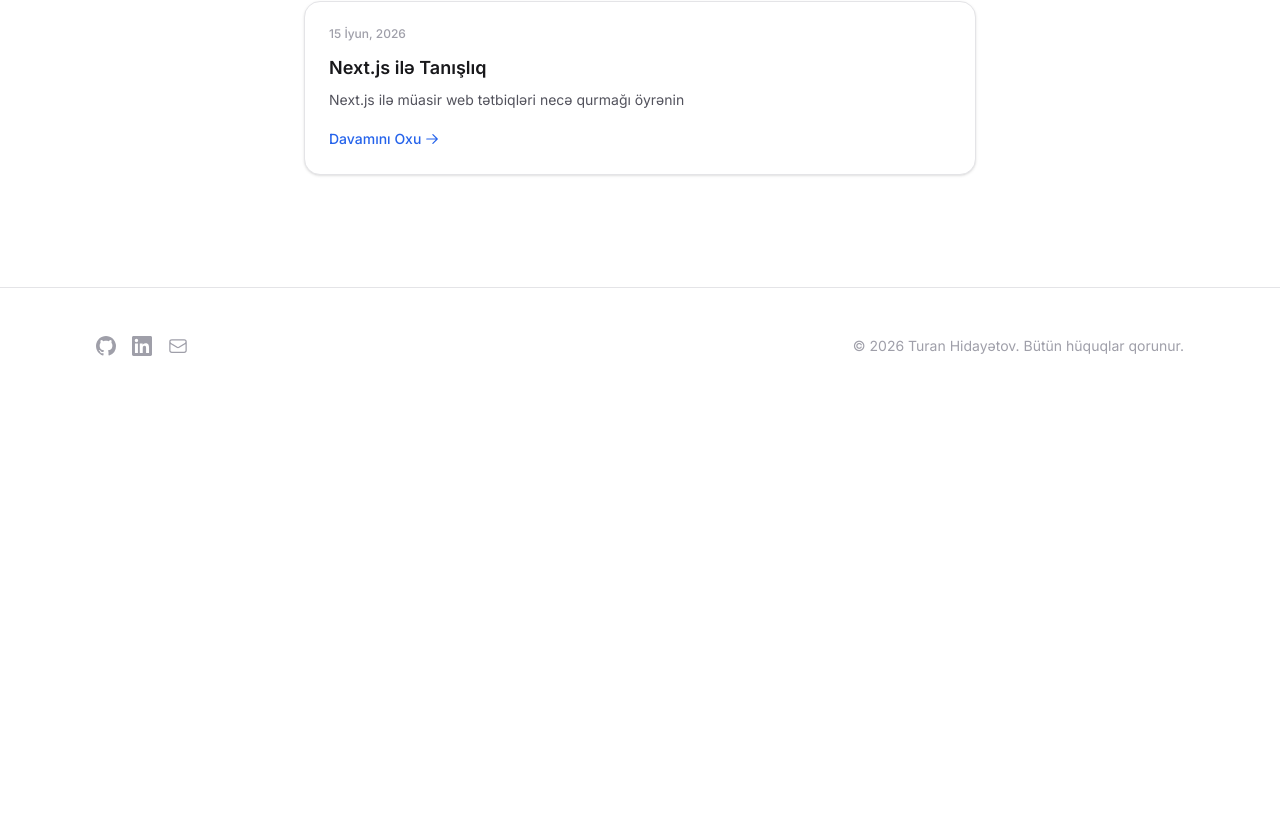
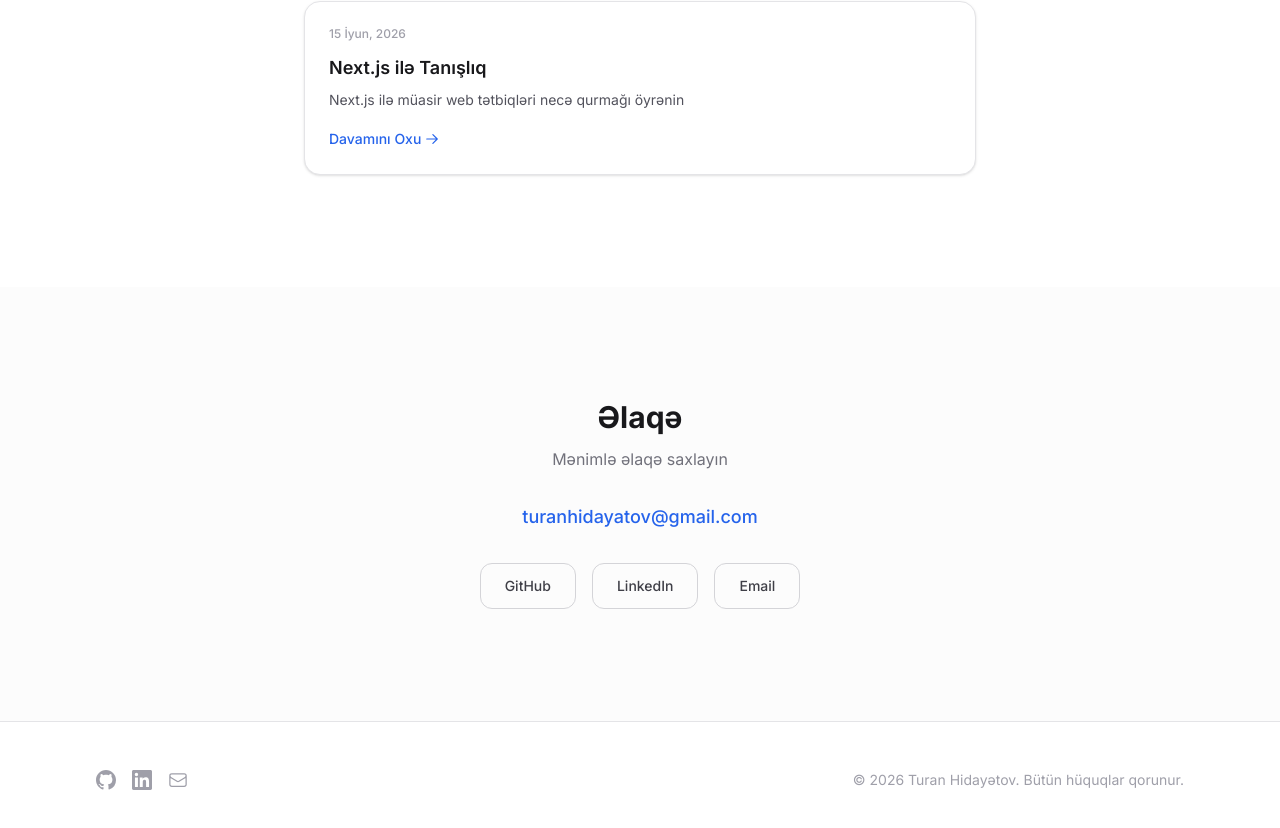
Before and after one commit to TuranHidayet/turanly, a Next.js app: page /az in a window 1280 px wide. Shown: the part 2197-3025 px from the top of the page. Before the commit the page ends 2601 px from the top, so only its background shows below. Built offline with nearby package versions, Linux system fonts and the light colour scheme.

Commit message:
ana sehifede elaqe hissesi elave olundu

```diff
--- a/src/app/[lang]/page.tsx
+++ b/src/app/[lang]/page.tsx
@@ -5,6 +5,7 @@ import { Hero } from "@/components/Hero";
 import { ProjectCarousel } from "@/components/ProjectCarousel";
 import { BlogCard } from "@/components/BlogCard";
 import projects from "@/data/projects.json";
+import profile from "@/data/profile.json";
 
 export default async function HomePage({
   params,
@@ -67,6 +68,32 @@ export default async function HomePage({
           </div>
         </div>
       </section>
+
+      <section className="section-padding bg-zinc-50/50 dark:bg-zinc-900/50">
+        <div className="container-main">
+          <div className="mx-auto max-w-2xl text-center">
+            <h2 className="mb-3 text-3xl font-bold">{dict.contact.title}</h2>
+            <p className="mb-8 text-zinc-500 dark:text-zinc-400">{dict.contact.subtitle}</p>
+            <a
+              href={profile.social.email}
+              className="mb-8 inline-block text-lg font-medium text-primary hover:underline"
+            >
+              {profile.email}
+            </a>
+            <div className="flex justify-center gap-4">
+              <a href={profile.social.github} target="_blank" rel="noopener noreferrer" className="btn-outline">
+                GitHub
+              </a>
+              <a href={profile.social.linkedin} target="_blank" rel="noopener noreferrer" className="btn-outline">
+                LinkedIn
+              </a>
+              <a href={profile.social.email} className="btn-outline">
+                Email
+              </a>
+            </div>
+          </div>
+        </div>
+      </section>
     </>
   );
 }
```
